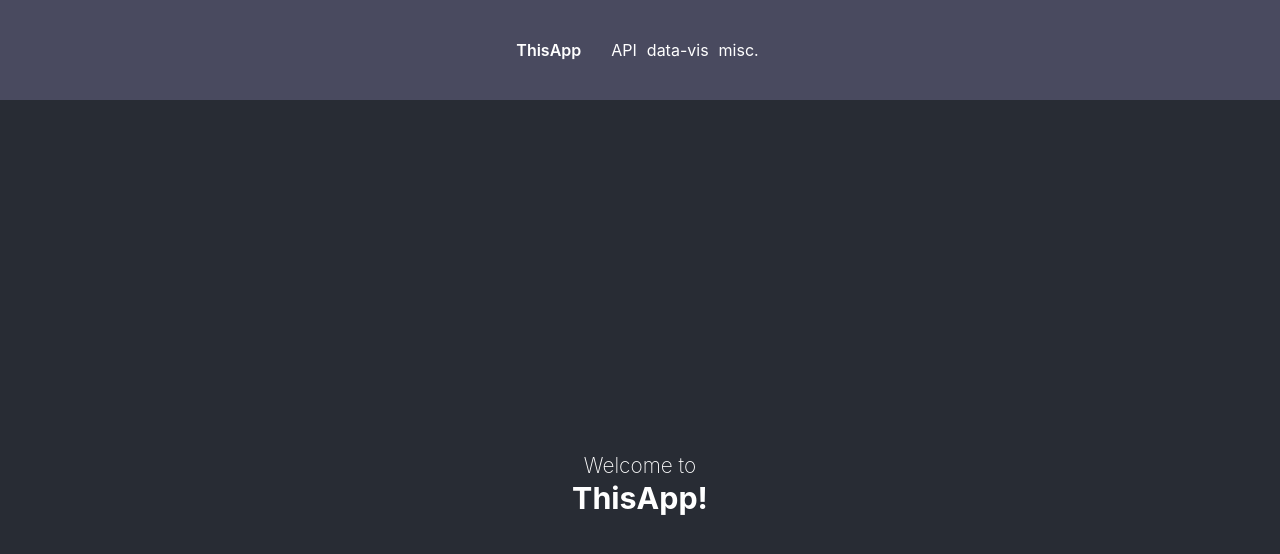
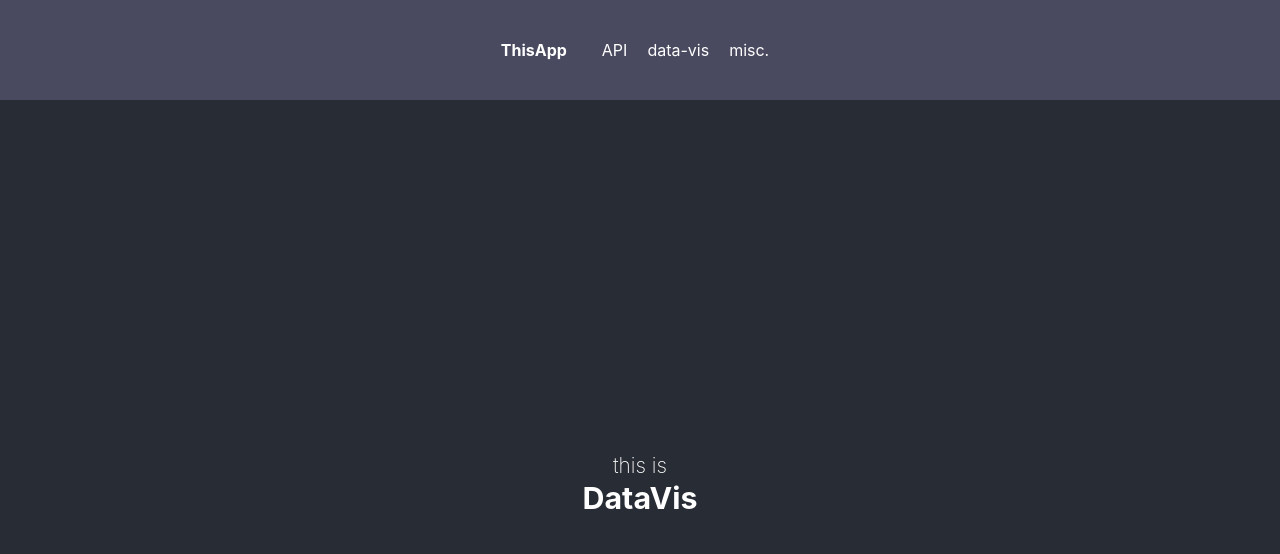
Before and after one commit to tylermorrisford/fun-app, a React (Create React App) app: page /data in a window 1280 px wide. Shown: the top 554 px of the page. Built offline with nearby package versions, Linux system fonts and the light colour scheme.

Commit message:
add react-router

```diff
--- a/package.json
+++ b/package.json
@@ -8,6 +8,7 @@
     "@testing-library/user-event": "^7.2.1",
     "react": "^16.13.1",
     "react-dom": "^16.13.1",
+    "react-router-dom": "^5.1.2",
     "react-scripts": "3.4.1",
     "styled-components": "^5.1.0"
   },
--- a/public/index.html
+++ b/public/index.html
@@ -13,7 +13,7 @@
 
     <link rel="manifest" href="%PUBLIC_URL%/manifest.json" />
 
-    <title>React App</title>
+    <title>ThisApp</title>
   </head>
   <body>
     <noscript>You need to enable JavaScript to run this app.</noscript>
--- a/src/App.js
+++ b/src/App.js
@@ -1,26 +1,34 @@
 import React from 'react';
+import {
+  BrowserRouter as Router,
+  Switch,
+  Route
+} from "react-router-dom";
 import Navbar from './components/Navbar';
-import styled from 'styled-components'
+import Home from './components/Home';
+import APIEX from './components/APIEX';
+import DataVis from './components/DataVis';
+import Misc from './components/Misc';
 import './App.css';
-
-const Callout = styled.span`
-  margin-bottom: 0;
-  font-size: 0.8em;
-  font-weight: 200;
-`
-
-const Brand = styled.h3`
-  margin-top: 2px;
-`
 
 function App() {
   return (
     <div className="App">
+      <Router>
       <Navbar/>
-      <header className="App-header">
+      <Switch>
+        <Route exact path="/" component={Home} />
+        <Route exact path="/api" component={APIEX} />
+        <Route exact path="/data" component={DataVis} />
+        <Route exact path="/misc" component={Misc} />
+        {/* <Route component={NoMatch} /> */}
+      </Switch>
+      {/* <Footer /> */}
+      </Router>
+      {/* <header className="App-header">
         <Callout>Welcome to</Callout>
         <Brand>ThisApp!</Brand>
-      </header>
+      </header> */}
     </div>
   );
 }
--- /dev/null
+++ b/src/components/APIEX.js
@@ -0,0 +1,24 @@
+import React from 'react';
+import styled from 'styled-components'
+import '../App.css';
+
+const Callout = styled.span`
+  margin-bottom: 0;
+  font-size: 0.8em;
+  font-weight: 200;
+`
+
+const Brand = styled.h3`
+  margin-top: 2px;
+`
+
+const APIEX = () => {
+    return(
+        <header className="App-header">
+        <Callout>this is</Callout>
+        <Brand>API example</Brand>
+      </header>
+    )
+}
+
+export default APIEX;
--- /dev/null
+++ b/src/components/DataVis.js
@@ -0,0 +1,24 @@
+import React from 'react';
+import styled from 'styled-components'
+import '../App.css';
+
+const Callout = styled.span`
+  margin-bottom: 0;
+  font-size: 0.8em;
+  font-weight: 200;
+`
+
+const Brand = styled.h3`
+  margin-top: 2px;
+`
+
+const DataVis = () => {
+    return(
+        <header className="App-header">
+        <Callout>this is</Callout>
+        <Brand>DataVis</Brand>
+      </header>
+    )
+}
+
+export default DataVis;
--- /dev/null
+++ b/src/components/Home.js
@@ -0,0 +1,24 @@
+import React from 'react';
+import styled from 'styled-components'
+import '../App.css';
+
+const Callout = styled.span`
+  margin-bottom: 0;
+  font-size: 0.8em;
+  font-weight: 200;
+`
+
+const Brand = styled.h3`
+  margin-top: 2px;
+`
+
+const Home = () => {
+    return(
+        <header className="App-header">
+        <Callout>Welcome to</Callout>
+        <Brand>ThisApp!</Brand>
+      </header>
+    )
+}
+
+export default Home;
--- /dev/null
+++ b/src/components/Misc.js
@@ -0,0 +1,24 @@
+import React from 'react';
+import styled from 'styled-components'
+import '../App.css';
+
+const Callout = styled.span`
+  margin-bottom: 0;
+  font-size: 0.8em;
+  font-weight: 200;
+`
+
+const Brand = styled.h3`
+  margin-top: 2px;
+`
+
+const Misc = () => {
+    return(
+        <header className="App-header">
+        <Callout>this is</Callout>
+        <Brand>Miscellaneous stuff...</Brand>
+      </header>
+    )
+}
+
+export default Misc;
--- a/src/components/Navbar.js
+++ b/src/components/Navbar.js
@@ -1,5 +1,8 @@
 import React from "react";
-import styled from 'styled-components'
+import {
+    Link
+  } from "react-router-dom";
+import styled from 'styled-components';
 
 const CoolNav = styled.nav`
     height: 100px;
@@ -12,24 +15,26 @@ const CoolNav = styled.nav`
     justify-content: center;
 `;
 
-const Link = styled.a`
-    text-decoration: none;
-    margin: 5px;
-    color: white;
-`
+const linkStyle = {
+    textDecoration: 'none',
+    margin: 10,
+    color: 'white'
+}
 
-const Brand = styled.span`
-    font-weight: 600;
-    margin-right: 25px;
-`
+const brandStyle = {
+    textDecoration: 'none',
+    color: 'white',
+    fontWeight: 700,
+    marginRight: 25
+}
 
 const Navbar = () => {
     return(
         <CoolNav>
-            <Brand>ThisApp</Brand>
-            <Link href="https://google.com">API</Link>
-            <Link href="https://google.com">data-vis</Link>
-            <Link href="https://google.com">misc.</Link>
+            <Link style={brandStyle} to="/">ThisApp</Link>
+            <Link style={linkStyle} to="/api">API</Link>
+            <Link style={linkStyle} to="/data">data-vis</Link>
+            <Link style={linkStyle} to="/misc">misc.</Link>
         </CoolNav>
     )
 }
```
Also changed, not shown: 1 other file (tests, documents, lock files or other folders).
